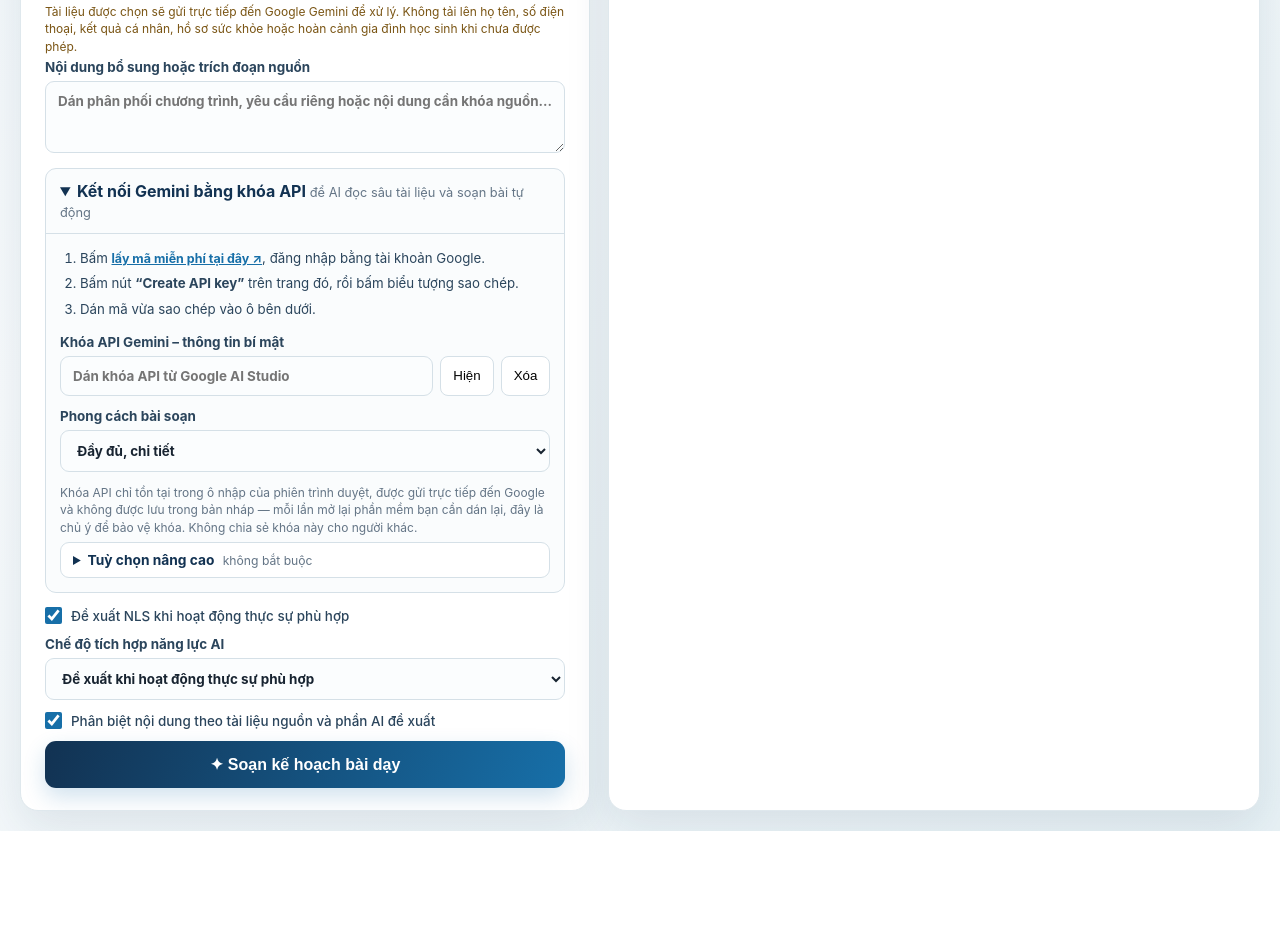
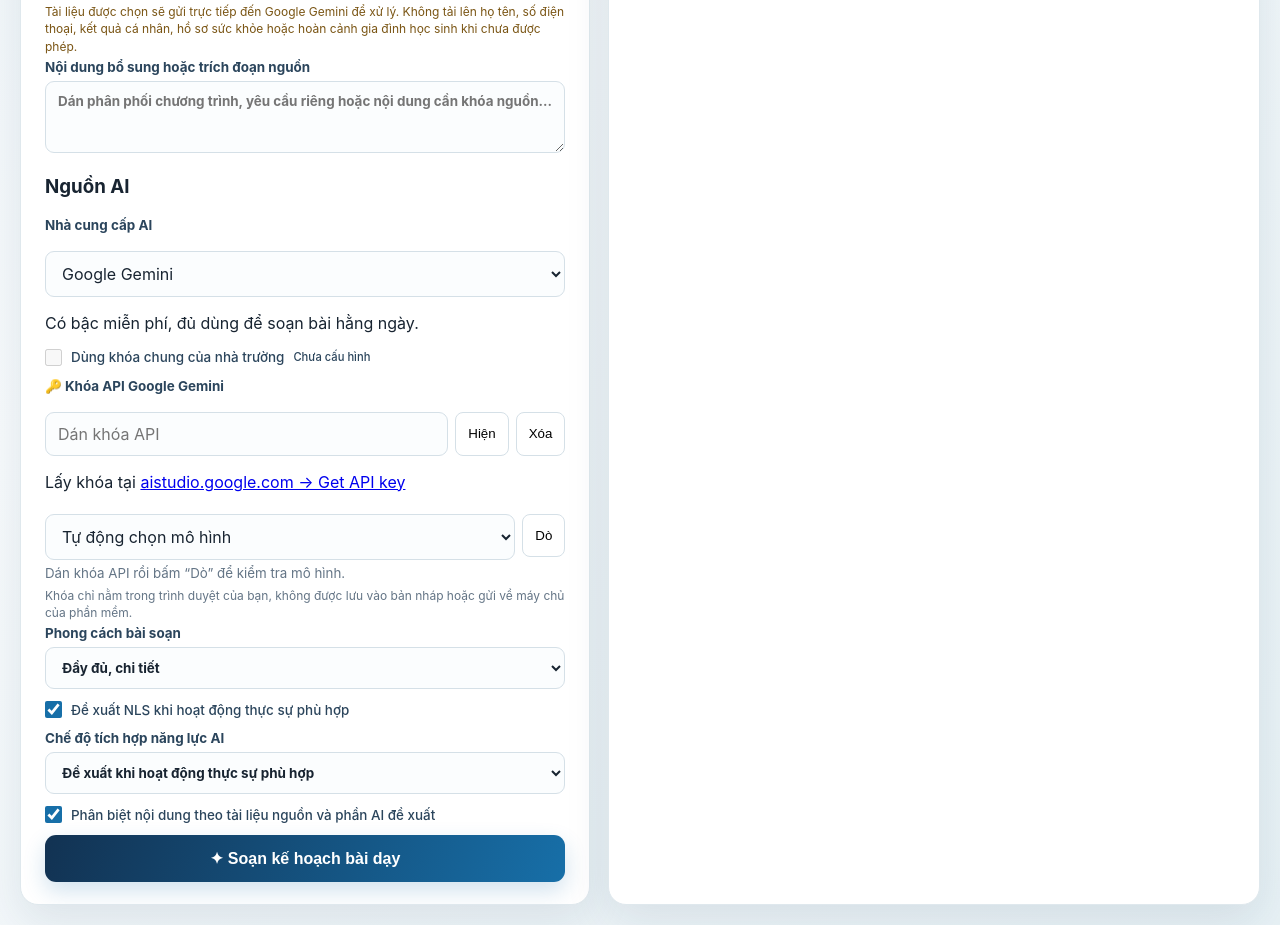
Before and after one commit to thuyetdung-dev/TRO-LY-AI-SOAN-KHBD-NLS-NLAI, a plain HTML site: page index.html in a window 1280 px wide. Shown: the part 981-1906 px from the top of the page. Before the commit the page ends 1812 px from the top, so only its background shows below. Drawn offline with nearby package versions, Linux system fonts and the light colour scheme.

Commit message:
feat(v27.3): compact AI key UI in index.html

```diff
--- a/index.html
+++ b/index.html
@@ -15,7 +15,7 @@
   <link rel="preconnect" href="https://cdn.jsdelivr.net" crossorigin>
   <link rel="preconnect" href="https://generativelanguage.googleapis.com" crossorigin>
   <link rel="stylesheet" href="styles.css?v=b26">
-  <link rel="stylesheet" href="styles-plus.css?v=b27.1">
+  <link rel="stylesheet" href="styles-plus.css?v=b27.3">
   <script>window.MathJax={tex:{inlineMath:[['$','$'],['\\(','\\)']],displayMath:[['$$','$$'],['\\[','\\]']],processEscapes:true},svg:{fontCache:'global'},options:{skipHtmlTags:['script','noscript','style','textarea','pre','code']}};</script>
   <script defer src="https://cdn.jsdelivr.net/npm/mathjax@3.2.2/es5/tex-svg.js" integrity="sha384-KKWa9jJ1MZvssLeOoXG6FiOAZfAgmzsIIfw8BXwI9+kYm0lPCbC6yTQPBC00F1/L" crossorigin="anonymous"></script>
 </head>
@@ -108,30 +108,20 @@
           </label>
         </div>
 
-        <details class="ai-settings" open>
-          <summary>Kết nối Gemini bằng khóa API <span>để AI đọc sâu tài liệu và soạn bài tự động</span></summary>
-          <div class="settings-body">
-            <ol class="key-steps">
-              <li>Bấm <a href="https://aistudio.google.com/app/apikey" target="_blank" rel="noopener">lấy mã miễn phí tại đây ↗</a>, đăng nhập bằng tài khoản Google.</li>
-              <li>Bấm nút <strong>“Create API key”</strong> trên trang đó, rồi bấm biểu tượng sao chép.</li>
-              <li>Dán mã vừa sao chép vào ô bên dưới.</li>
-            </ol>
-            <label>Khóa API Gemini – thông tin bí mật
-              <div class="password-row"><input id="apiKey" type="password" autocomplete="off" placeholder="Dán khóa API từ Google AI Studio"><button type="button" id="showKey" class="mini-btn">Hiện</button><button type="button" id="clearKey" class="mini-btn">Xóa</button></div>
-            </label>
-            <label>Phong cách bài soạn
-              <select id="style"><option value="day-du">Đầy đủ, chi tiết</option><option value="gon">Gọn, dễ triển khai</option><option value="sang-tao">Tích cực, sáng tạo</option></select>
-            </label>
-            <p class="privacy">Khóa API chỉ tồn tại trong ô nhập của phiên trình duyệt, được gửi trực tiếp đến Google và không được lưu trong bản nháp — mỗi lần mở lại phần mềm bạn cần dán lại, đây là chủ ý để bảo vệ khóa. Không chia sẻ khóa này cho người khác.</p>
-            <details class="advanced-settings">
-              <summary>Tuỳ chọn nâng cao <span>không bắt buộc</span></summary>
-              <label>Mô hình AI
-                <div class="model-row"><select id="model"><option value="auto">Tự động dò mô hình phù hợp (Khuyên dùng)</option></select><button type="button" id="scanModels" class="mini-btn">Dò lại</button></div>
-                <small id="modelStatus" class="model-status" aria-live="polite">Nhập mã kích hoạt để hệ thống tự dò mô hình đang hoạt động.</small>
-              </label>
-            </details>
-          </div>
-        </details>
+        <section class="ai-source-card" aria-labelledby="aiSourceTitle">
+          <h3 id="aiSourceTitle">Nguồn AI</h3>
+          <label class="sr-only" for="aiProvider">Nhà cung cấp AI</label>
+          <select id="aiProvider"><option value="gemini">Google Gemini</option></select>
+          <p class="ai-free-note">Có bậc miễn phí, đủ dùng để soạn bài hằng ngày.</p>
+          <label class="check shared-key-option" title="Cần máy chủ bảo vệ khóa trước khi sử dụng"><input id="useSharedKey" type="checkbox" disabled> Dùng khóa chung của nhà trường <small>Chưa cấu hình</small></label>
+          <label for="apiKey" class="api-key-label">🔑 Khóa API Google Gemini</label>
+          <div class="password-row compact-key-row"><input id="apiKey" type="password" autocomplete="off" placeholder="Dán khóa API"><button type="button" id="showKey" class="mini-btn">Hiện</button><button type="button" id="clearKey" class="mini-btn">Xóa</button></div>
+          <p class="key-link">Lấy khóa tại <a href="https://aistudio.google.com/app/apikey" target="_blank" rel="noopener">aistudio.google.com → Get API key</a></p>
+          <div class="model-row compact-model-row"><select id="model" aria-label="Mô hình AI"><option value="auto">Tự động chọn mô hình</option></select><button type="button" id="scanModels" class="mini-btn">Dò</button></div>
+          <small id="modelStatus" class="model-status" aria-live="polite">Dán khóa API rồi bấm “Dò” để kiểm tra mô hình.</small>
+          <p class="privacy">Khóa chỉ nằm trong trình duyệt của bạn, không được lưu vào bản nháp hoặc gửi về máy chủ của phần mềm.</p>
+          <label>Phong cách bài soạn<select id="style"><option value="day-du">Đầy đủ, chi tiết</option><option value="gon">Gọn, dễ triển khai</option><option value="sang-tao">Tích cực, sáng tạo</option></select></label>
+        </section>
 
         <label class="check"><input id="includeDigital" type="checkbox" checked> Đề xuất NLS khi hoạt động thực sự phù hợp</label>
         <label>Chế độ tích hợp năng lực AI
@@ -196,7 +186,7 @@
 
   <div id="toast" class="toast" role="status" aria-live="polite"></div>
   <script src="standards.js?v=b26"></script>
-  <script src="app.js?v=b27.2.1"></script>
+  <script src="app.js?v=b27.3"></script>
   <script src="flow.js?v=b26"></script>
   <!-- integrity: nếu tệp trên CDN bị đổi nội dung, trình duyệt sẽ từ chối nạp thay vì chạy mã lạ.
        MathJax đã có từ trước; JSZip trước đây thiếu, trong khi hướng dẫn lại khuyên đưa cả thư
```
